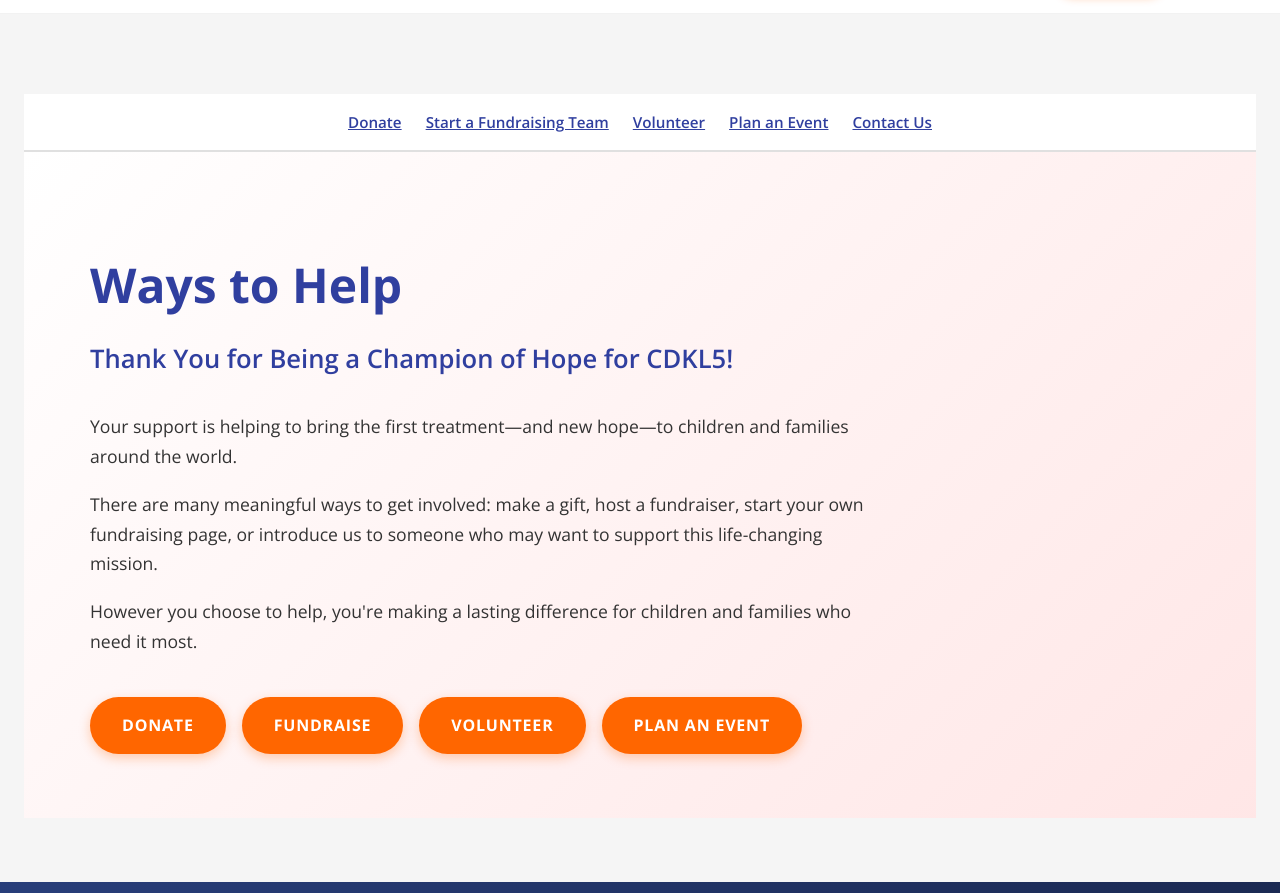
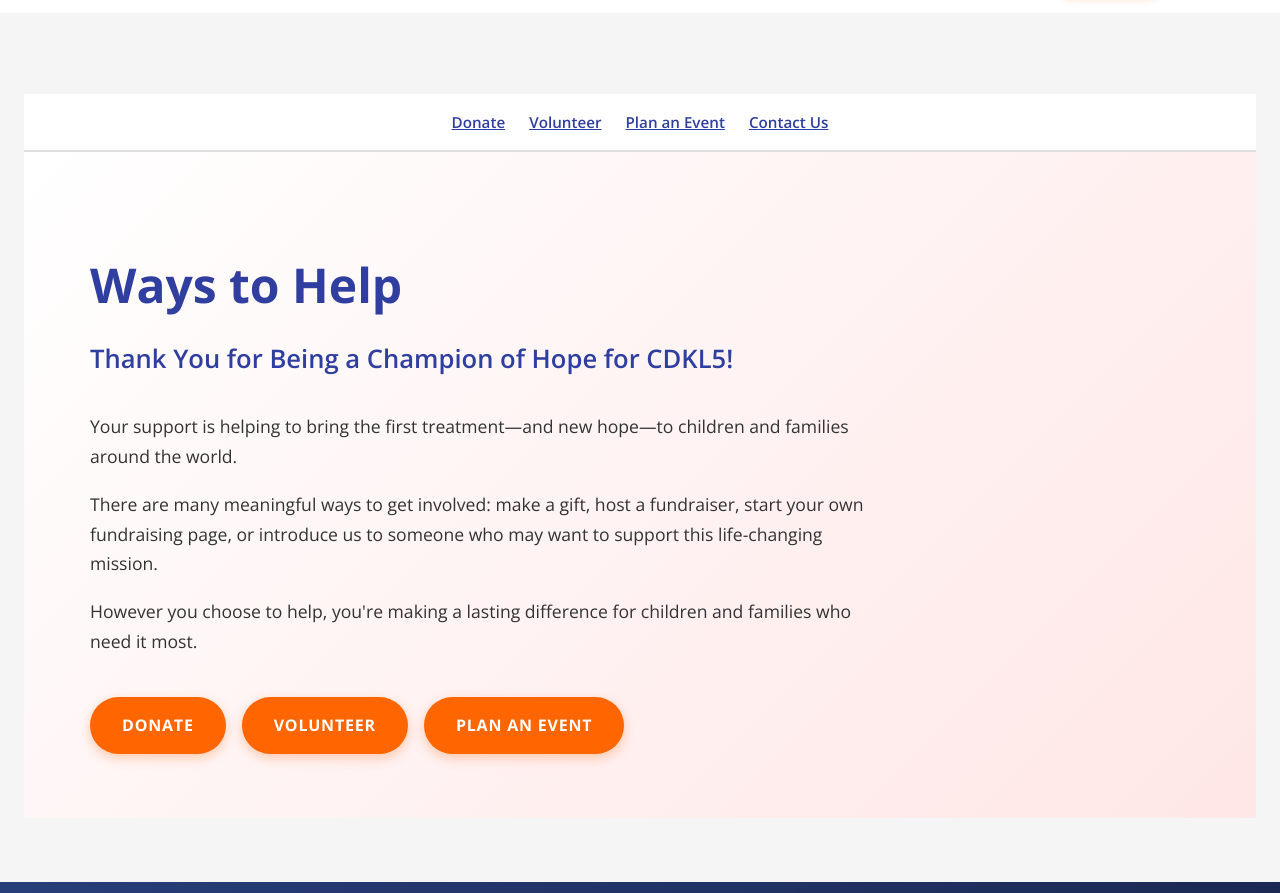
Before and after one commit to sakabraw-1/gene_therapy, a plain HTML site: page get-involved.html in a window 1280 px wide. Shown: the part 59-952 px from the top of the page. Drawn offline with nearby package versions, Linux system fonts and the light colour scheme.

Commit message:
Remove Fundraise button - keep only Donate, Volunteer, Plan an Event

```diff
--- a/get-involved.html
+++ b/get-involved.html
@@ -53,7 +53,6 @@
             <div class="container">
                 <div class="hero-quick-links">
                     <a href="donate.html" class="quick-link">Donate</a>
-                    <a href="contact.html" class="quick-link">Start a Fundraising Team</a>
                     <a href="contact.html" class="quick-link">Volunteer</a>
                     <a href="contact.html" class="quick-link">Plan an Event</a>
                     <a href="contact.html" class="quick-link">Contact Us</a>
@@ -74,7 +73,6 @@
                     </div>
                     <div class="hero-cta-buttons">
                         <a href="donate.html" class="btn-hero-cta">DONATE</a>
-                        <a href="contact.html" class="btn-hero-cta">FUNDRAISE</a>
                         <a href="contact.html" class="btn-hero-cta">VOLUNTEER</a>
                         <a href="contact.html" class="btn-hero-cta">PLAN AN EVENT</a>
                     </div>
```
